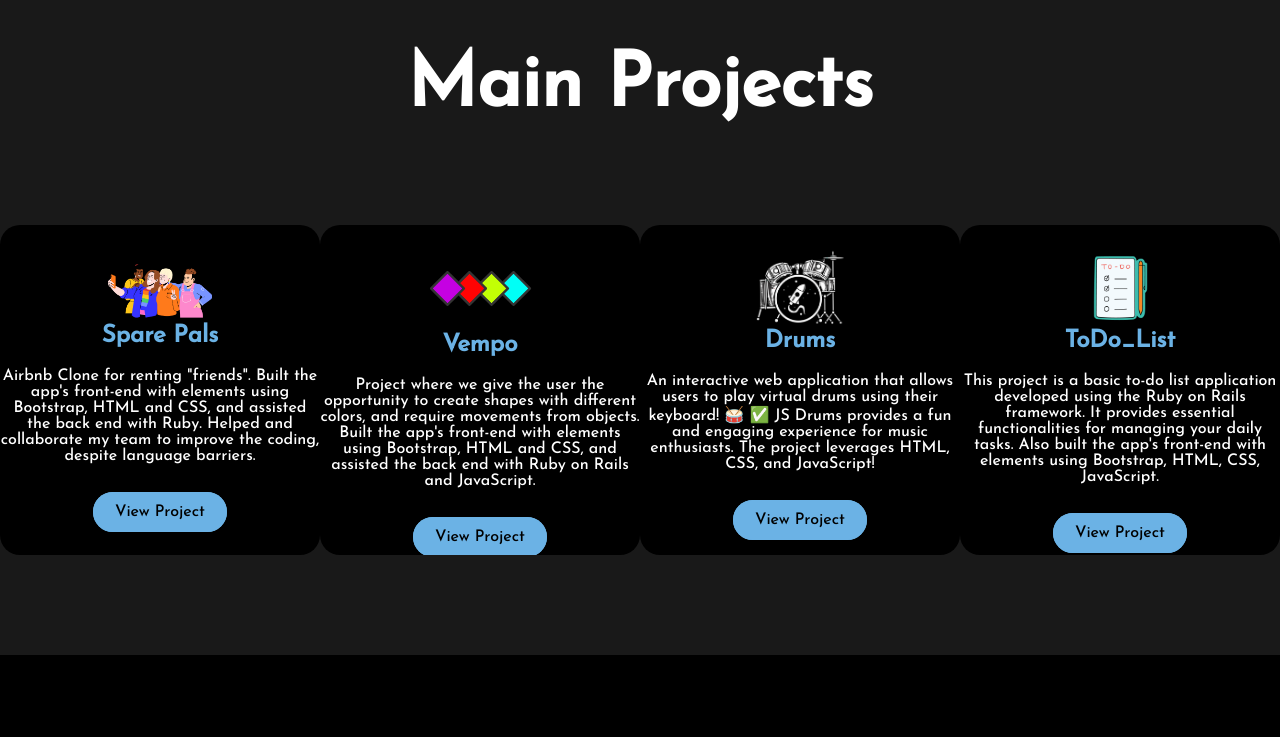
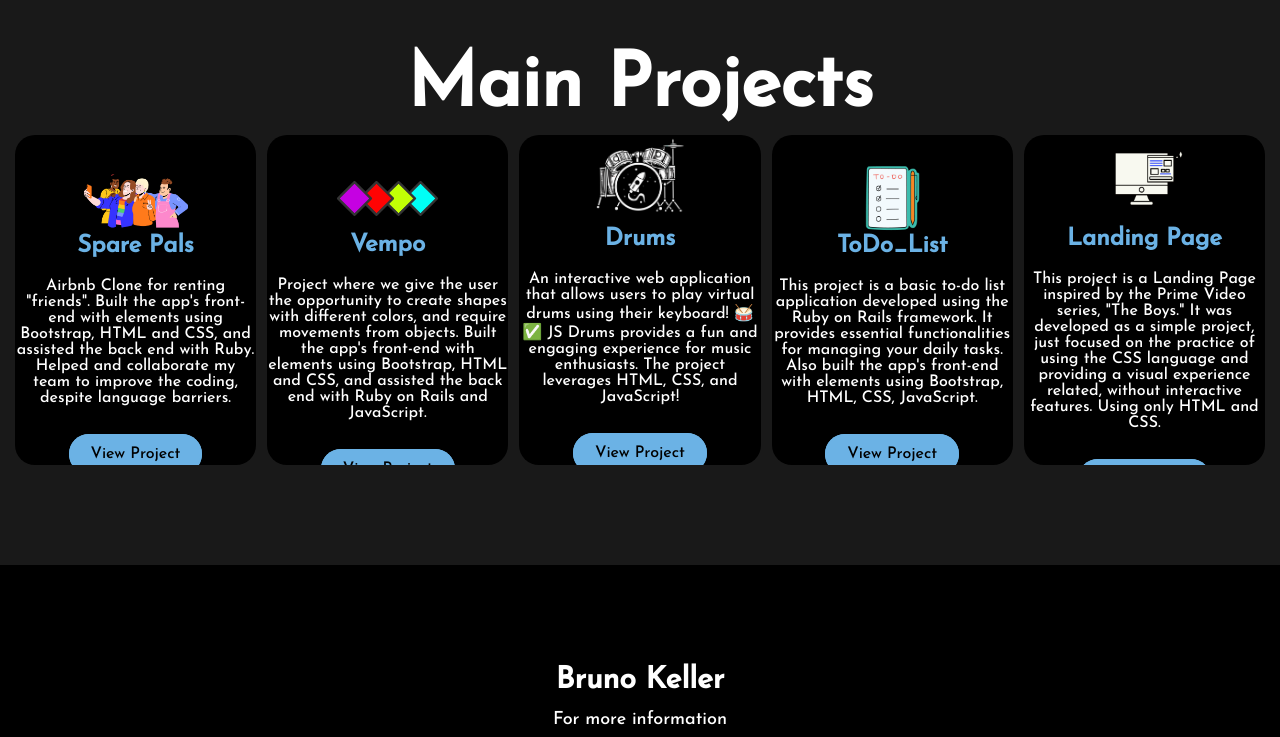
Before and after one commit to bruno-chaves-keller/portfolio, a plain HTML site: page index.html in a window 1280 px wide. Shown: the part 1320-2057 px from the top of the page. Drawn offline with nearby package versions, Linux system fonts and the light colour scheme.

Commit message:
Add new project

```diff
--- a/index.html
+++ b/index.html
@@ -93,10 +93,17 @@
             </div>
 
             <div class="card">
-              <img id="drums" src="./img/ToDo.png">
+              <img id="ToDo" src="./img/ToDo.png">
               <h5>ToDo_List</h5>
               <p id="p-vempo">This project is a basic to-do list application developed using the Ruby on Rails framework. It provides essential functionalities for managing your daily tasks. Also built the app's front-end with elements using Bootstrap, HTML, CSS, JavaScript.</p>
               <a href="https://github.com/bruno-chaves-keller/to-do_App" target="_blank">View Project</a>
+            </div>
+
+            <div class="card">
+              <img id="drums" src="./img/LandingPage.png">
+              <h5>Landing Page</h5>
+              <p id="p-vempo">This project is a Landing Page inspired by the Prime Video series, "The Boys." It was developed as a simple project, just focused on the practice of using the CSS language and providing a visual experience related, without interactive features. Using only HTML and CSS.</p>
+              <a href="https://github.com/bruno-chaves-keller/LandingPage-TheBoys" target="_blank">View Project</a>
             </div>
 
         </div>
--- a/styles.css
+++ b/styles.css
@@ -61,8 +61,6 @@ li {
     top: 50%;
     left: 7%;
 }
-
-
 
 h1 {
     color: #ffffff;
@@ -179,11 +177,17 @@ section div a:hover {
 
 #vempo {
     height: 127px;
-    margin-bottom: -23px;
+    margin-bottom: -33px;
 }
 
 #drums {
-  margin-bottom: -7px;
+  margin-bottom: -18px;
+  height: 85px;
+  margin: 0px 0px 2.5px 0px;
+}
+
+#ToDo {
+  margin-bottom: -12px;
   height: 85px;
   margin-top: 22px;
 }
@@ -222,6 +226,8 @@ section div a:hover {
     display: flex;
     justify-content: space-around;
     margin-top: 100px;
+    gap: 0.7em;
+    margin: 10px 15px 0px 15px;
 }
 
 footer {
```
Also changed, not shown: img/LandingPage.png (added).
